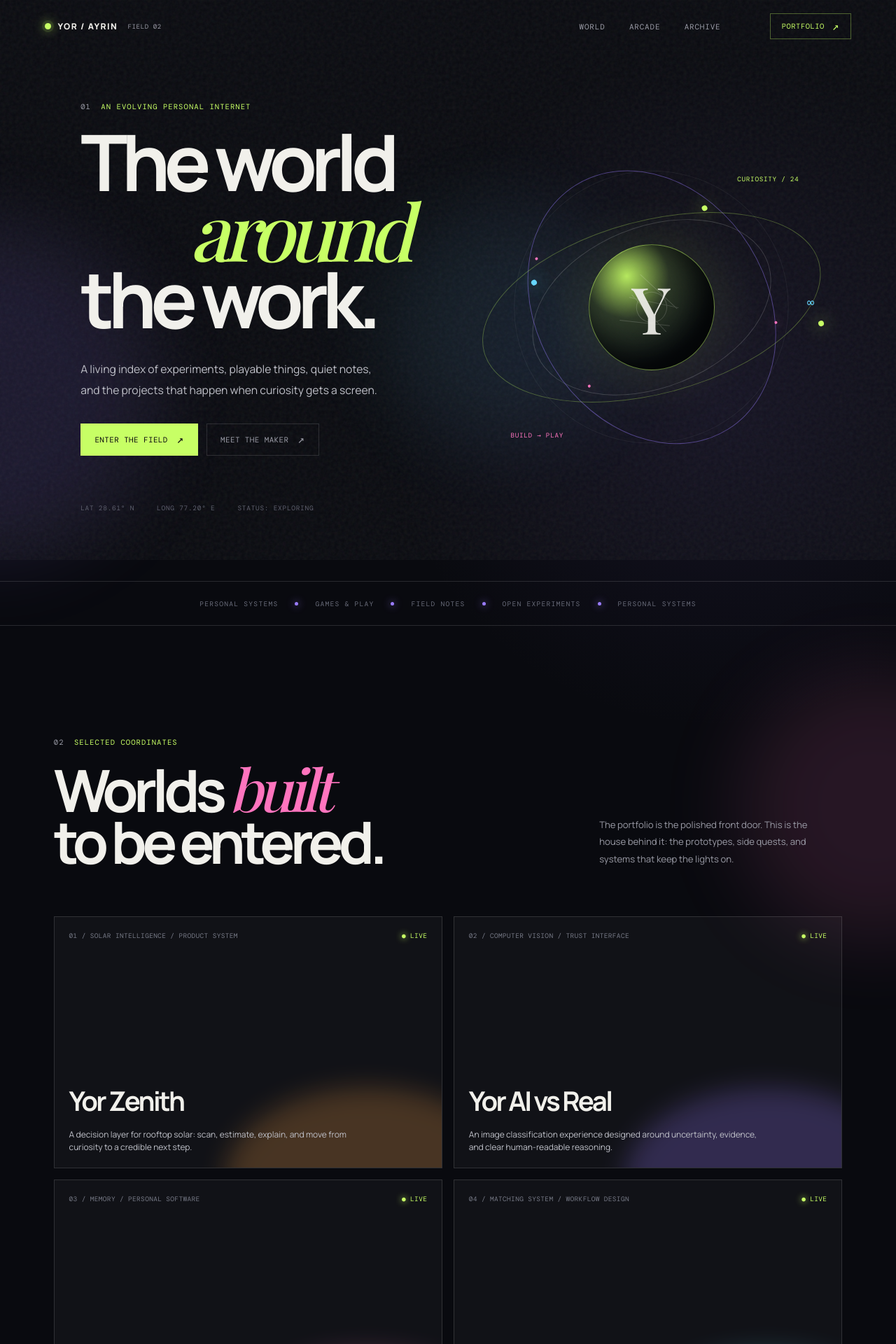
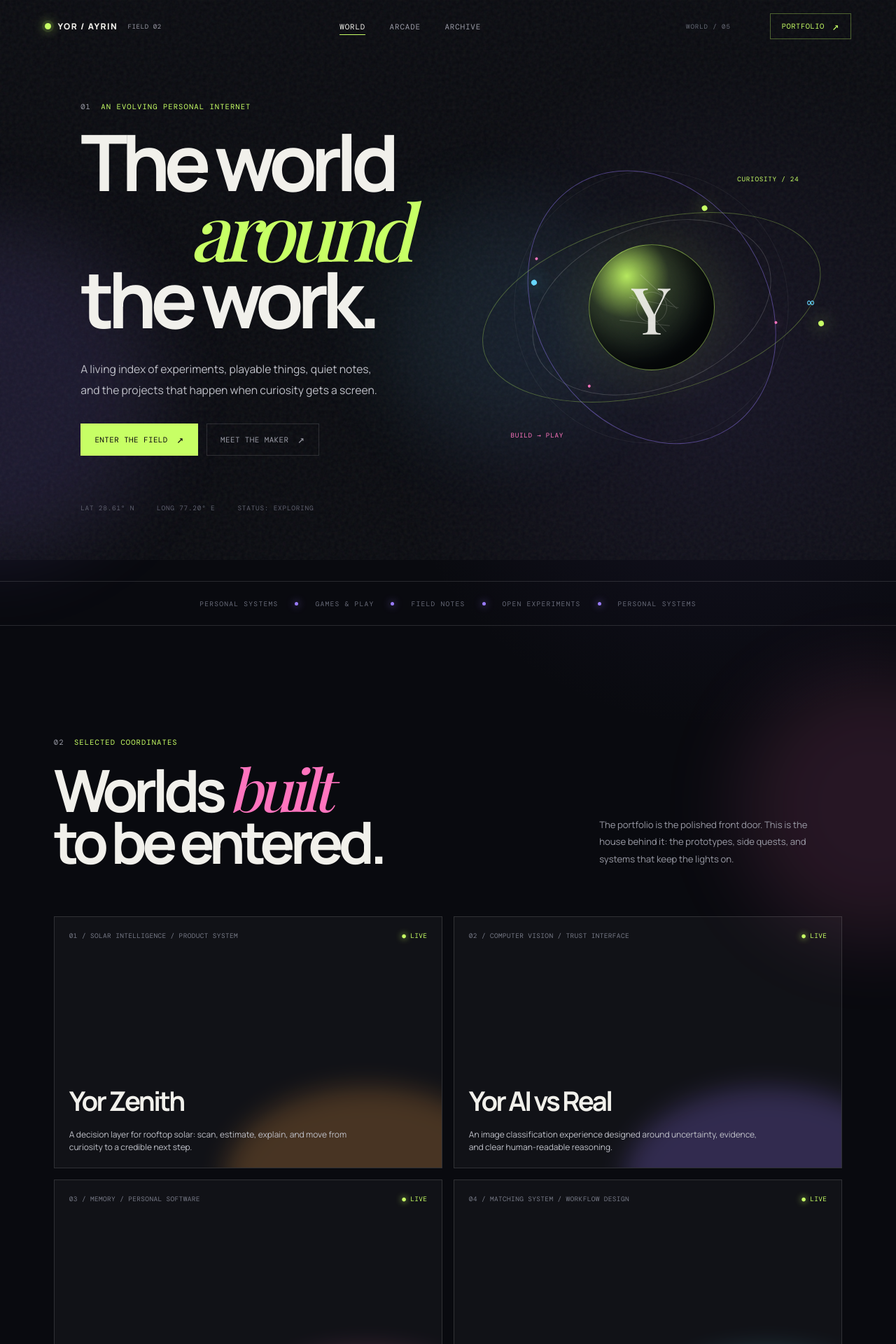
Before and after one commit to yorayriniwnl/Yorayriniwnl.in, a React (Vite) app: page / in a window 1280 px wide. Shown: the top 1920 px of the page at 70% size. Built offline with nearby package versions, Linux system fonts and the light colour scheme; a web font is replaced by a local one.

Commit message:
Polish navigation and tactile interactions

```diff
--- a/src/App.tsx
+++ b/src/App.tsx
@@ -5,6 +5,7 @@ import {
   useState,
   type ComponentType,
   type LazyExoticComponent,
+  type PointerEvent as ReactPointerEvent,
 } from "react";
 import "./styles.css";
 
@@ -202,9 +203,27 @@ function GrainMark() {
   );
 }
 
+function tiltCard(event: ReactPointerEvent<HTMLElement>) {
+  const card = event.currentTarget;
+  const bounds = card.getBoundingClientRect();
+  const x = (event.clientX - bounds.left) / bounds.width - 0.5;
+  const y = (event.clientY - bounds.top) / bounds.height - 0.5;
+  card.style.setProperty("--tilt-x", `${y * -4}deg`);
+  card.style.setProperty("--tilt-y", `${x * 4}deg`);
+  card.style.setProperty("--glow-x", `${(x + 0.5) * 100}%`);
+  card.style.setProperty("--glow-y", `${(y + 0.5) * 100}%`);
+}
+
+function resetTilt(event: ReactPointerEvent<HTMLElement>) {
+  const card = event.currentTarget;
+  card.style.setProperty("--tilt-x", "0deg");
+  card.style.setProperty("--tilt-y", "0deg");
+}
+
 function App() {
   const [activeGame, setActiveGame] = useState<GameId | null>(null);
   const [scrolled, setScrolled] = useState(false);
+  const [activeSection, setActiveSection] = useState("world");
 
   useEffect(() => {
     const onScroll = () => setScrolled(window.scrollY > 28);
@@ -212,6 +231,25 @@ function App() {
     window.addEventListener("scroll", onScroll, { passive: true });
     return () => window.removeEventListener("scroll", onScroll);
   }, []);
+
+  useEffect(() => {
+    const sections = ["world", "arcade", "archive"].map((id) => document.getElementById(id)).filter(Boolean) as HTMLElement[];
+    const observer = new IntersectionObserver((entries) => {
+      const visible = entries.filter((entry) => entry.isIntersecting).sort((a, b) => b.intersectionRatio - a.intersectionRatio)[0];
+      if (visible) setActiveSection(visible.target.id);
+    }, { rootMargin: "-22% 0px -62% 0px", threshold: [0.15, 0.4, 0.7] });
+    sections.forEach((section) => observer.observe(section));
+    return () => observer.disconnect();
+  }, []);
+
+  useEffect(() => {
+    if (!activeGame) return;
+    const onKeyDown = (event: KeyboardEvent) => {
+      if (event.key === "Escape") setActiveGame(null);
+    };
+    window.addEventListener("keydown", onKeyDown);
+    return () => window.removeEventListener("keydown", onKeyDown);
+  }, [activeGame]);
 
   useEffect(() => {
     document.body.style.overflow = activeGame ? "hidden" : "";
@@ -236,10 +274,11 @@ function App() {
           <small>FIELD 02</small>
         </a>
         <nav className="nav-links" aria-label="Primary navigation">
-          <a href="#world">World</a>
-          <a href="#arcade">Arcade</a>
-          <a href="#archive">Archive</a>
+          <a className={activeSection === "world" ? "is-active" : ""} href="#world">World</a>
+          <a className={activeSection === "arcade" ? "is-active" : ""} href="#arcade">Arcade</a>
+          <a className={activeSection === "archive" ? "is-active" : ""} href="#archive">Archive</a>
         </nav>
+        <span className="nav-field-readout" aria-live="polite">{activeSection} / 05</span>
         <a className="nav-portfolio" href="https://yorayriniwnl.vercel.app">
           Portfolio <Arrow />
         </a>
@@ -289,7 +328,7 @@ function App() {
           </div>
           <div className="project-grid">
             {projects.map((project) => (
-              <article className={`world-card card-${project.tone}`} key={project.title}>
+              <article className={`world-card card-${project.tone}`} key={project.title} onPointerMove={tiltCard} onPointerLeave={resetTilt}>
                 <div className="card-topline"><span>{project.number} / {project.type}</span><span className="card-signal">● live</span></div>
                 <div className="card-glow" aria-hidden="true" />
                 <h3>{project.title}</h3>
@@ -308,7 +347,7 @@ function App() {
           </div>
           <div className="arcade-grid">
             {games.map((game) => (
-              <button className={`game-card game-${game.color}`} key={game.id} onClick={() => setActiveGame(game.id)}>
+              <button className={`game-card game-${game.color}`} key={game.id} onClick={() => setActiveGame(game.id)} onPointerMove={tiltCard} onPointerLeave={resetTilt}>
                 <span className="game-index">{game.index}</span>
                 <span className="game-icon" aria-hidden="true">{game.id === "chess" ? "♞" : game.id === "snake" ? "≈" : game.id === "road-racing" ? "⌁" : game.id === "strike-arena" ? "+" : "✦"}</span>
                 <span className="game-name">{game.name}</span>
@@ -357,7 +396,7 @@ function App() {
 
       {CurrentGame && currentGame && (
         <div className="game-modal" role="dialog" aria-modal="true" aria-label={`${currentGame.name} game`}>
-          <div className="game-modal-bar"><span>{currentGame.index} / {currentGame.name}</span><button onClick={() => setActiveGame(null)} aria-label="Close game">Close ×</button></div>
+          <div className="game-modal-bar"><span>{currentGame.index} / {currentGame.name}</span><button autoFocus onClick={() => setActiveGame(null)} aria-label="Close game">Close ×</button></div>
           <div className="game-stage"><Suspense fallback={<div className="game-loading"><span>Loading field…</span></div>}><CurrentGame /></Suspense></div>
         </div>
       )}
--- a/src/styles.css
+++ b/src/styles.css
@@ -153,3 +153,19 @@ main, .site-footer { position: relative; z-index: 1; }
 @media (prefers-reduced-motion: reduce) {
   *, *::before, *::after { scroll-behavior: auto !important; animation-duration: .01ms !important; animation-iteration-count: 1 !important; transition-duration: .01ms !important; }
 }
+
+.nav-links a { position: relative; padding: .35rem 0; }
+.nav-links a::after { content: ''; position: absolute; right: 0; bottom: 0; left: 0; height: 1px; background: var(--acid); transform: scaleX(0); transform-origin: right; transition: transform .25s ease; }
+.nav-links a:hover::after, .nav-links a.is-active::after { transform: scaleX(1); transform-origin: left; }
+.nav-links a.is-active { color: var(--paper); }
+.nav-field-readout { margin-left: auto; color: #666a76; font: .57rem var(--mono); letter-spacing: .1em; text-transform: uppercase; }
+.nav-portfolio { margin-left: 1.5rem; }
+.world-card, .game-card { --tilt-x: 0deg; --tilt-y: 0deg; --glow-x: 50%; --glow-y: 50%; transform-style: preserve-3d; will-change: transform; }
+.world-card:hover { transform: perspective(900px) rotateX(var(--tilt-x)) rotateY(var(--tilt-y)) translateY(-8px); }
+.world-card::before { content: ''; position: absolute; z-index: 1; inset: 0; pointer-events: none; opacity: 0; border-radius: inherit; background: radial-gradient(circle at var(--glow-x) var(--glow-y), rgba(255,255,255,.2), transparent 35%); transition: opacity .35s ease; }
+.world-card:hover::before { opacity: .45; }
+.game-card:hover { transform: perspective(900px) rotateX(var(--tilt-x)) rotateY(var(--tilt-y)) translateY(-7px) rotate(-.5deg); }
+.game-card::before { background: radial-gradient(circle at var(--glow-x) var(--glow-y), var(--accent), transparent 36%); transition: opacity .35s ease, background .15s ease; }
+.game-card > * { transform: translateZ(1px); }
+@media (max-width: 620px) { .nav-field-readout { display: none; }.nav-portfolio { margin-left: 0; } }
+@media (prefers-reduced-motion: reduce) { .world-card:hover, .game-card:hover { transform: none; } }
```
